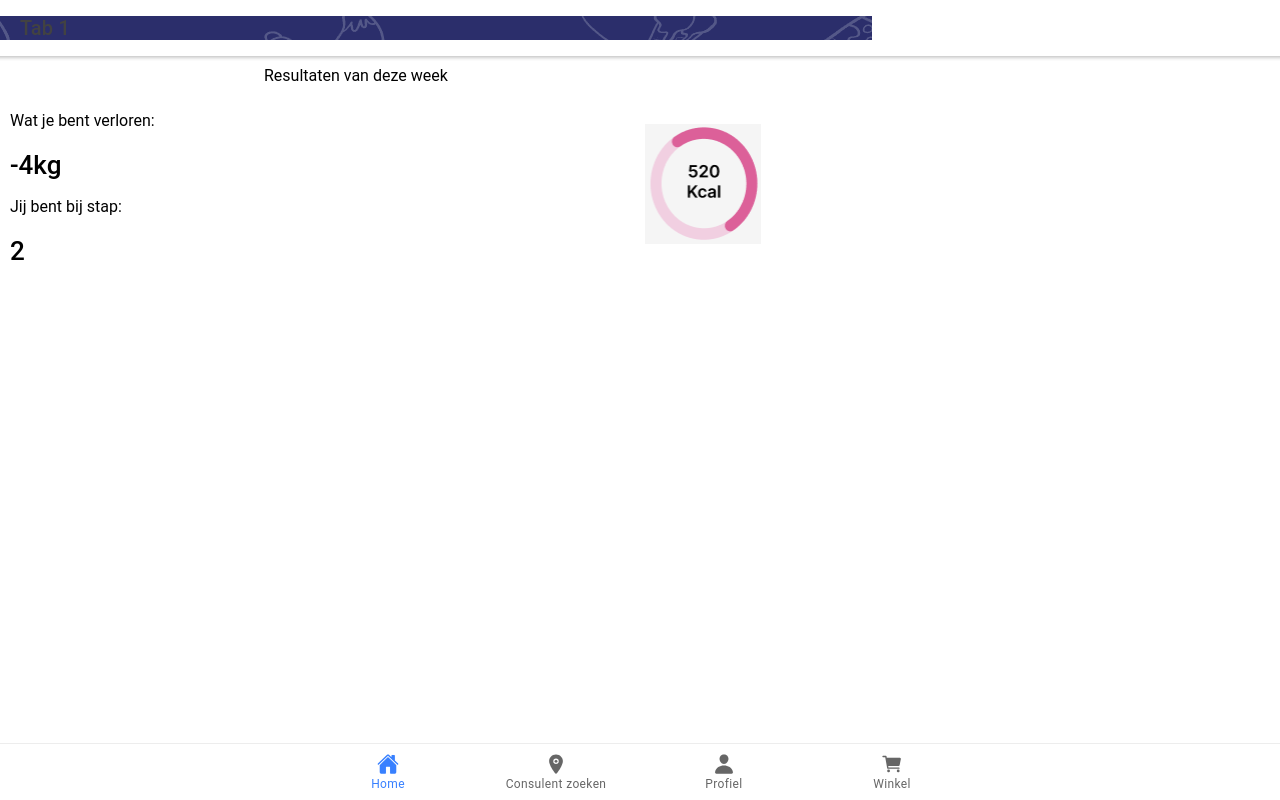
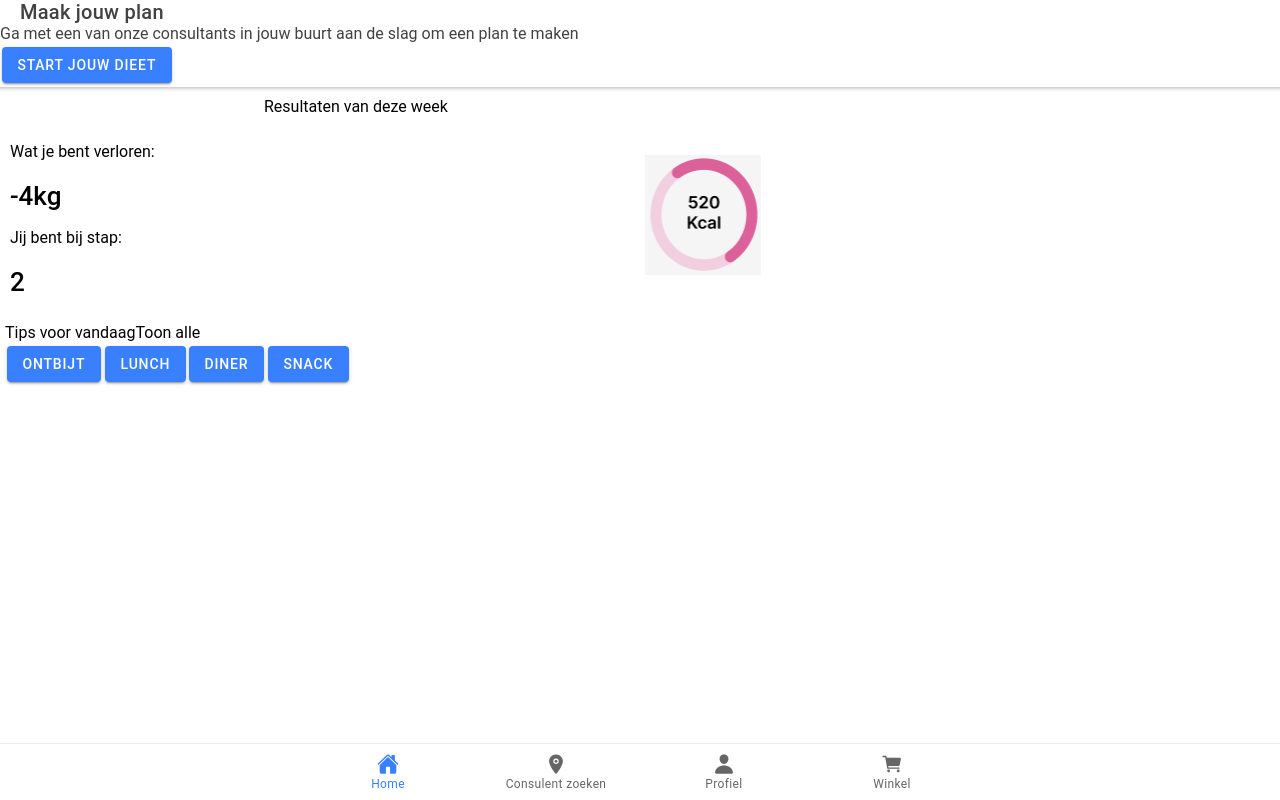
Before and after one commit to 1-1-diet/the-app, a React (Create React App) app in the folder 1-1-diet/: page /tab1 in a window 1280 px wide. Built offline with nearby package versions, Linux system fonts and the light colour scheme.

Commit message:
dashboard zonder styling

```diff
--- a/1-1-diet/src/pages/Tab1.tsx
+++ b/1-1-diet/src/pages/Tab1.tsx
@@ -1,4 +1,4 @@
-import { IonContent, IonHeader, IonPage, IonTitle, IonToolbar, IonGrid, IonRow, IonCol } from '@ionic/react';
+import { IonContent, IonHeader, IonPage, IonTitle, IonToolbar, IonGrid, IonRow, IonCol, IonButton } from '@ionic/react';
 import ExploreContainer from '../components/ExploreContainer';
 import './Tab1.css';
 import kalMeter from '../Images/kalMeter.png'
@@ -7,11 +7,18 @@ import headerbackground from '../Images/headerbackground.png'
 const Tab1: React.FC = () => {
   return (
     <IonPage >
-      <IonHeader >
-        <IonToolbar className="headerbackground">
-          <IonTitle className="headerbackground">Tab 1</IonTitle>
-        </IonToolbar>
-      </IonHeader>
+        <IonHeader className="background">
+          <IonToolbar>
+            <IonTitle >Maak jouw plan</IonTitle>
+
+              <div>Ga met een van onze consultants in jouw buurt aan de slag om een plan te maken</div>
+
+            <IonButton>
+              Start jouw dieet
+            </IonButton>
+          </IonToolbar>
+        </IonHeader>
+
       <IonContent>
         <IonGrid>
           <IonRow className="center">
@@ -35,6 +42,32 @@ const Tab1: React.FC = () => {
             </IonCol>
           </IonRow>
         </IonGrid>
+
+        <IonGrid>
+          <IonRow>
+            <div>
+              Tips voor vandaag
+            </div>
+            <div>
+              Toon alle
+            </div>
+          </IonRow>
+          <IonRow>
+            <IonButton>
+              Ontbijt
+            </IonButton>
+            <IonButton>
+              lunch
+            </IonButton>
+            <IonButton>
+              diner
+            </IonButton>
+            <IonButton>
+              snack
+            </IonButton>
+          </IonRow>
+        </IonGrid>
+
       </IonContent>
     </IonPage>
   );
```
